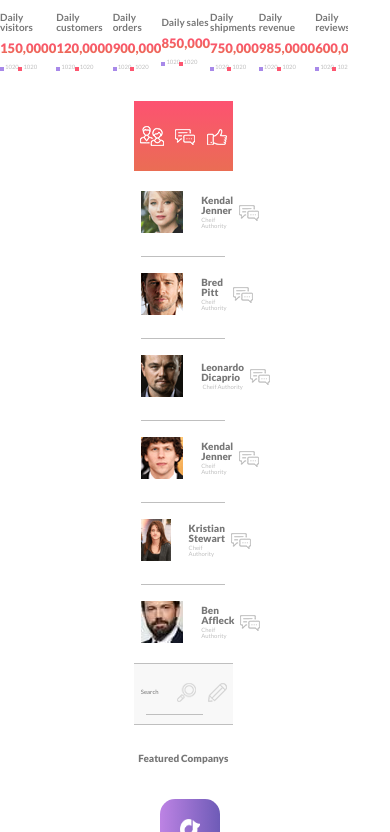
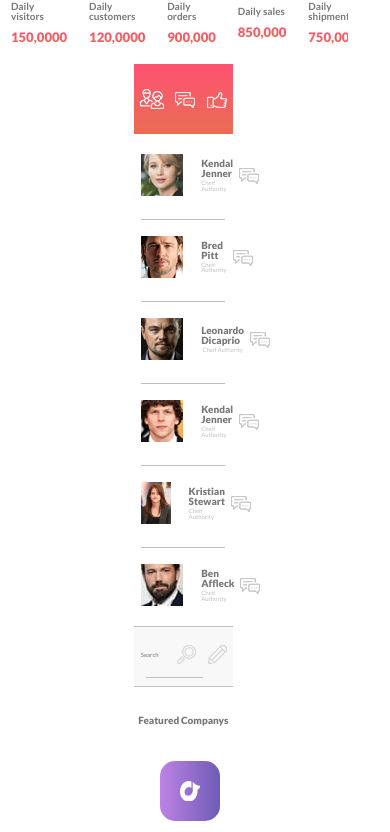
Before and after one commit to Brevid1994/dashboard, a plain HTML site: page index.html in a window 390 px wide. Shown: the part 86-918 px from the top of the page. Drawn offline with Linux system fonts and the light colour scheme.

Commit message:
feat: change position and background

```diff
--- a/index.html
+++ b/index.html
@@ -65,7 +65,7 @@
 
                         <div class="header__avatar">
 
-                            <img src="./source/img/header/kendal_jenner.png" alt="Kendal Jenner">
+                            <img class="header__photo" src="./source/img/header/kendal_jenner.png" alt="Kendal Jenner">
                             <div class="header__person">
                                 <span class="header__name">Kendal Jenner</span>
                                 <span class="header__position">Cheif Authority</span>
--- a/source/scss/components/_header.scss
+++ b/source/scss/components/_header.scss
@@ -11,6 +11,7 @@
         @include flex (row, space-around, center, nowrap)
         @include mobile {
             @include flex (row, space-between, center, nowrap)
+            background: $gradient-red;
         }
     }
 
@@ -65,18 +66,32 @@
     &__avatar {
         @include flex (row, left , center, nowrap)
         @include mobile {
-            @include flex (row-reverse, space-around, flex-start, nowrap)
+            @include flex (row-reverse, right, flex-start, nowrap)
             width: 100%;
+        }
+    }
+
+    &__photo {
+        @include mobile {
+            border-radius: 50%;
         }
     }
 
     &__person {
         @include flex (column, space-around, flex-end, nowrap)
         margin-left: 18px;
+        @include mobile {
+            @include flex (column, space-between, flex-start, nowrap)
+            margin-top: 3%;
+        }
     }
 
     &__name {
         @include gradient
+        @include mobile {
+            @include gradient-gray
+            font-size: $huge;
+        }
         margin-bottom: 3%;
         font-family: $lato;
         font-size: $medium;
@@ -88,6 +103,10 @@
         font-size: $small;
         font-weight: $regular;
         color: $litegray;
+        @include mobile {
+            @include gradient-gray
+            font-size: $medium;
+        }
     }
 
     &__gamburger {
@@ -101,6 +120,7 @@
         @include mobile {
             left: 2%;
             top: 22%;
+            border: 1px solid $litegray;
         }
     }
 
@@ -132,21 +152,28 @@
 
     &__statistics {
         @include flex (row, space-between, center, nowrap)
+        max-width: 95%;
+        flex: auto;
         @include mobile {
             overflow: scroll;
         }
-        max-width: 95%;
-        flex: auto;
     }
 
     .statistic {
         @include flex (row, space-around, center, nowrap)
         flex: auto;
 
+
         &__container {
             padding-top: 22px;
             padding-bottom: 22px;
             text-align: left;
+            @include mobile {
+                @include flex (row, start, flex-start, wrap)
+                margin: 3%;
+                padding: 0;
+                text-align: left;
+            }
         }
 
         &__list {
@@ -172,6 +199,9 @@
             font-size: $small;
             font-weight: $regular;
             color: $litegray;
+            @include mobile {
+                display: none;
+            }
         }
 
         &__rise {
--- a/source/scss/config/_mixins.scss
+++ b/source/scss/config/_mixins.scss
@@ -13,6 +13,13 @@
     background-image: $gradient-red;
 }
 
+@mixin gradient-gray{
+    color: transparent;
+    -webkit-background-clip: text;
+    background-clip: text;
+    background-image: $gradient-gray;
+}
+
 @mixin mobile {
     @media (max-width: $mobile) {
         @content;
```
Also changed, not shown: source/style/main.css, 2 other files.
